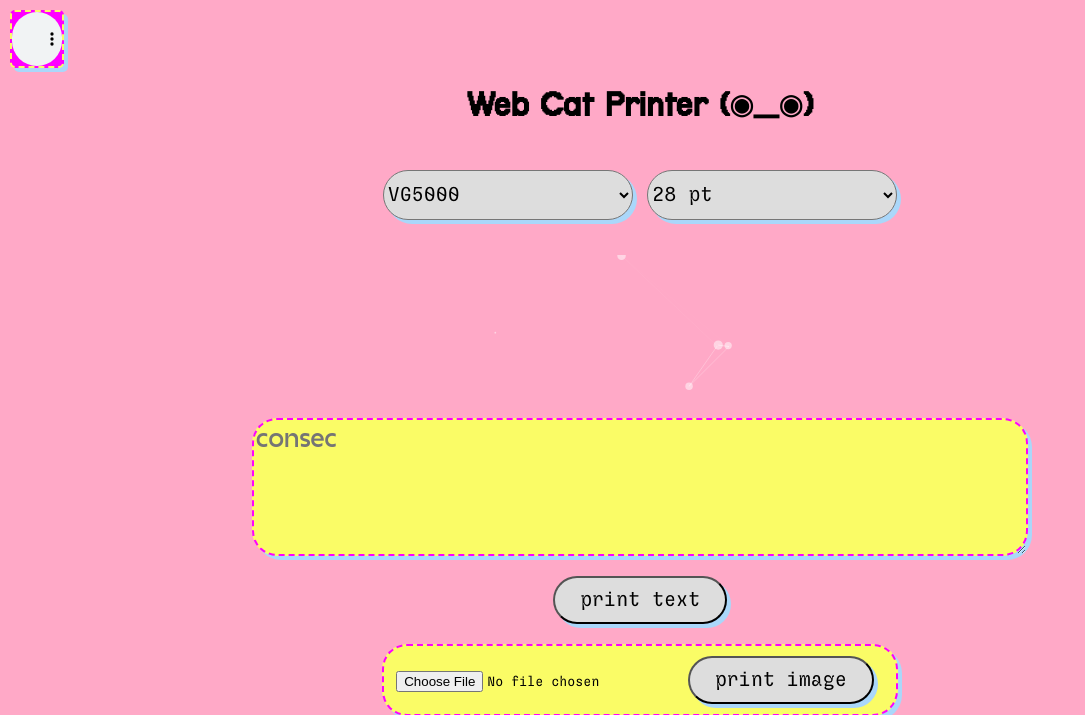
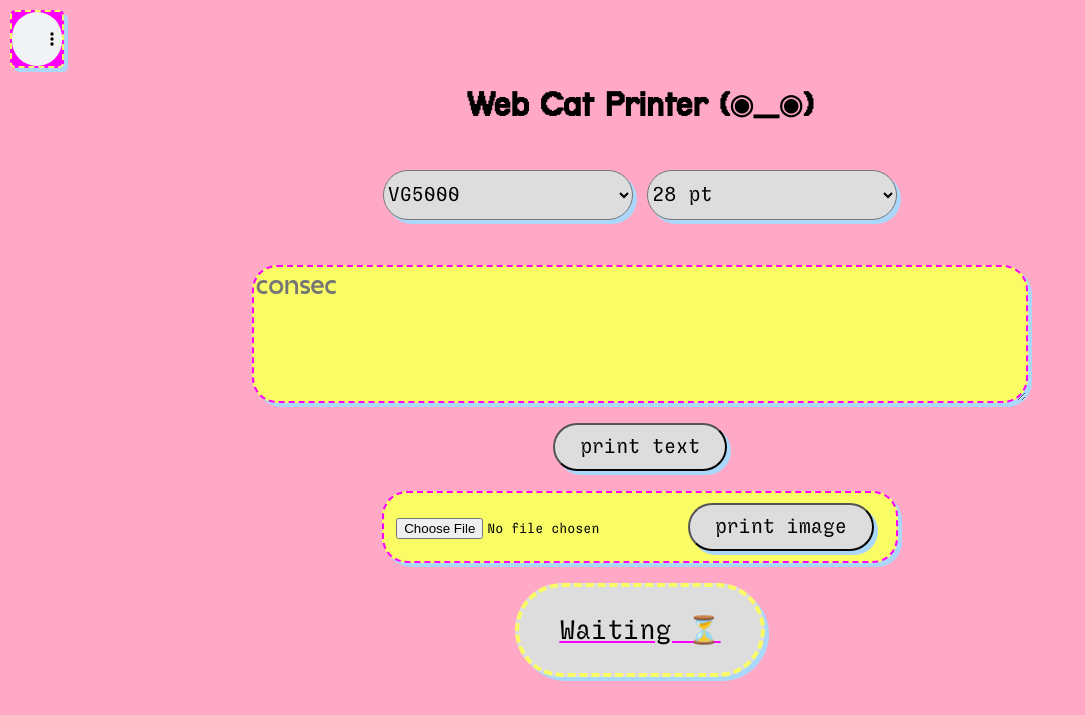
Before and after one commit to renaudgweb/CatPrinter_WebApp, a PHP site: page / in a window 1280 px wide. Shown: the top 715 px of the page, without its empty margins (0-1085 px from the left). After the commit the page ends 681 px from the top, so only its background shows below. Run offline with PHP 8.4, Linux system fonts and the light colour scheme; a map, chart or similar area stays blank; some web fonts are replaced.

Commit message:
Update index.php

```diff
--- a/index.php
+++ b/index.php
@@ -135,7 +135,7 @@ if(($_SERVER["REQUEST_METHOD"] == "POST")){
   </nav>
   <main>
 
-    <div id="particles-js" class="particles"></div>
+    <!-- <div id="particles-js" class="particles"></div> -->
 
     <section>
       <textarea id="text-area" name="text"></textarea>
```
